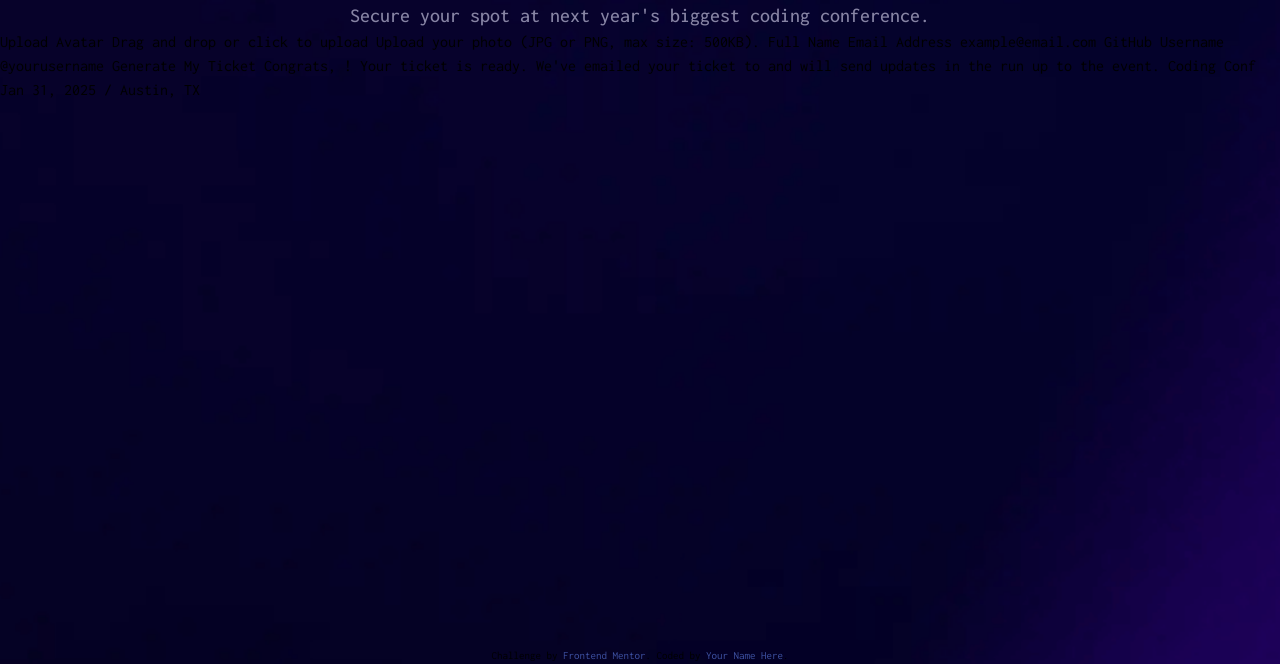
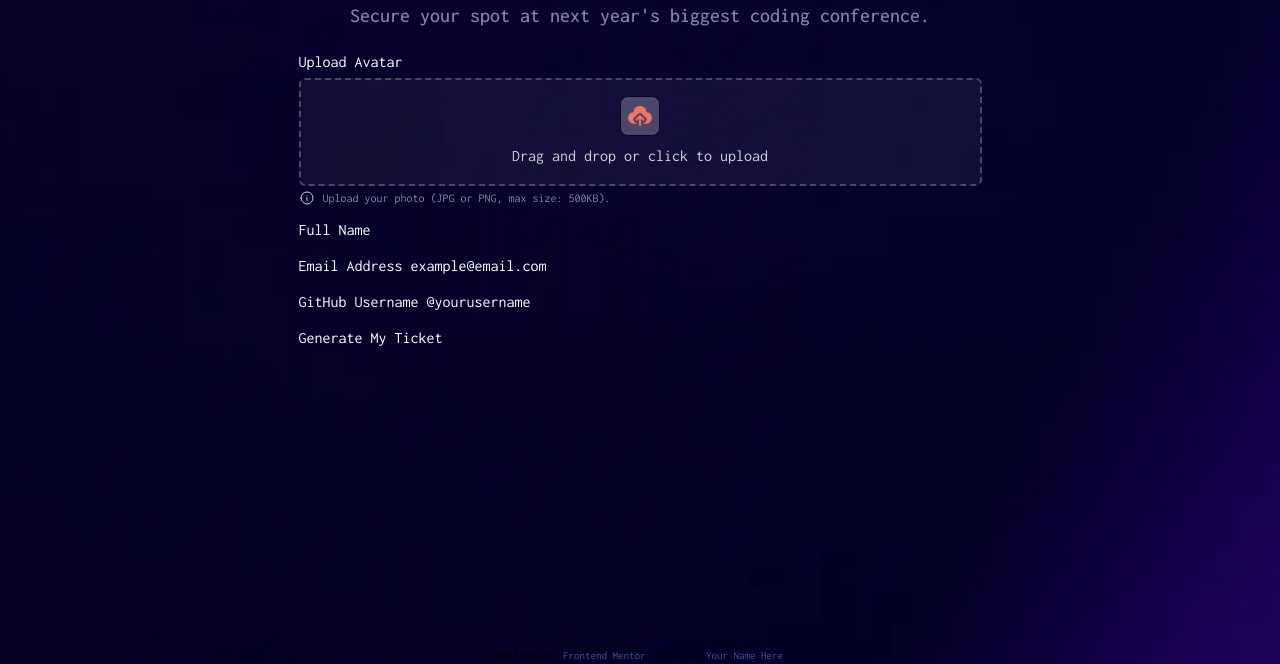
Before and after one commit to pedro-vinicius-alves-diniz/conference-ticket-generator, a website: page src/index.html in a window 1280 px wide. Shown: the part 136-800 px from the top of the page. Drawn offline with Linux system fonts and the light colour scheme.

Commit message:
update input avatar

```diff
--- a/src/index.html
+++ b/src/index.html
@@ -32,38 +32,73 @@
       }
     </style>
   </head>
-  <body class="font-incosolata bg-mobile bg-cover bg-center flex flex-col items-center justify-between h-screen">
-
-    <div id="container-main">
+  <body
+    class="font-incosolata bg-mobile bg-cover bg-center flex flex-col items-center justify-between h-screen"
+  >
+    <div id="container-main" class="flex flex-col gap-5">
       <!-- Header starts -->
       <header class="flex flex-col items-center justify-center pt-8 px-5">
         <img src="assets/images/logo-full.svg" alt="Logo full Coding Conf" />
-        <h4 class="text-n-0 text-3xl text-center font-extrabold mt-6 mb-4">Your Journey to Coding Conf 2025 Starts Here!</h4>
-        <p class="text-n-500 text-center text-xl font-medium">Secure your spot at next year's biggest coding conference.</p>
+        <h4 class="text-n-0 text-3xl text-center font-extrabold mt-6 mb-4">
+          Your Journey to Coding Conf 2025 Starts Here!
+        </h4>
+        <p class="text-n-500 text-center text-xl font-medium">
+          Secure your spot at next year's biggest coding conference.
+        </p>
       </header>
       <!-- Header ends -->
 
-      <main>
+      <main class="mx-4">
         <!-- Form starts -->
-        Upload Avatar Drag and drop or click to upload Upload your photo (JPG or
-        PNG, max size: 500KB). Full Name Email Address example@email.com GitHub
-        Username @yourusername Generate My Ticket
+        <div id="container-form">
+          <form class="text-n-0 flex flex-col gap-3">
+
+            <!-- INPUT PHOTO AVATAR -->
+            <div id="form-photo" class="flex flex-col gap-1">
+              <label for="iphoto">Upload Avatar</label>
+              <div class="border-dashed border-2 border-n-700 flex flex-col rounded-md items-center justify-center py-4 gap-2 bg-n-500/10">
+                <label for="iphoto" class="bg-n-700 p-1 rounded-lg border border-n-900">
+                  <img src="assets/images/icon-upload.svg" alt="Button upload">
+                </label>
+                <input
+                type="file"
+                name="photo"
+                id="iphoto"
+                class="hidden"
+                />
+                <span class="text-n-300">Drag and drop or click to upload</span>
+              </div>
+              <span class="text-xs flex gap-2 text-n-500">
+                <img src="assets/images/icon-info.svg" alt="Icone Info Upload">
+                Upload your photo (JPG or PNG, max size: 500KB).
+              </span>
+            </div>
+            <!-- FIM INPUT PHOTO AVATAR -->
+
+            <div>Full Name</div>
+            <div>Email Address example@email.com</div>
+            <div>GitHub Username @yourusername</div>
+            <div>Generate My Ticket</div>
+          </form>
+        </div>
+
+        <div id="container-ready" class="hidden">
           <!-- Form ends -->
           <!-- Generated tickets starts -->
           Congrats,
           <!-- Full Name -->! Your ticket is ready. We've emailed your ticket to
           <!-- Email Address -->
-        and will send updates in the run up to the event. Coding Conf Jan 31, 2025
-        / Austin, TX
+          and will send updates in the run up to the event. Coding Conf Jan 31,
+          2025 / Austin, TX
           <!-- Generated tickets ends -->
+        </div>
       </main>
-
     </div>
 
     <div class="attribution">
       Challenge by
-      <a href="https://www.frontendmentor.io?ref=challenge">Frontend Mentor</a
-      >. Coded by <a href="#">Your Name Here</a>.
+      <a href="https://www.frontendmentor.io?ref=challenge">Frontend Mentor</a>.
+      Coded by <a href="#">Your Name Here</a>.
     </div>
   </body>
 </html>
```
Also changed, not shown: src/css/output.css. Lines whose indentation alone changed are shown as unchanged.
